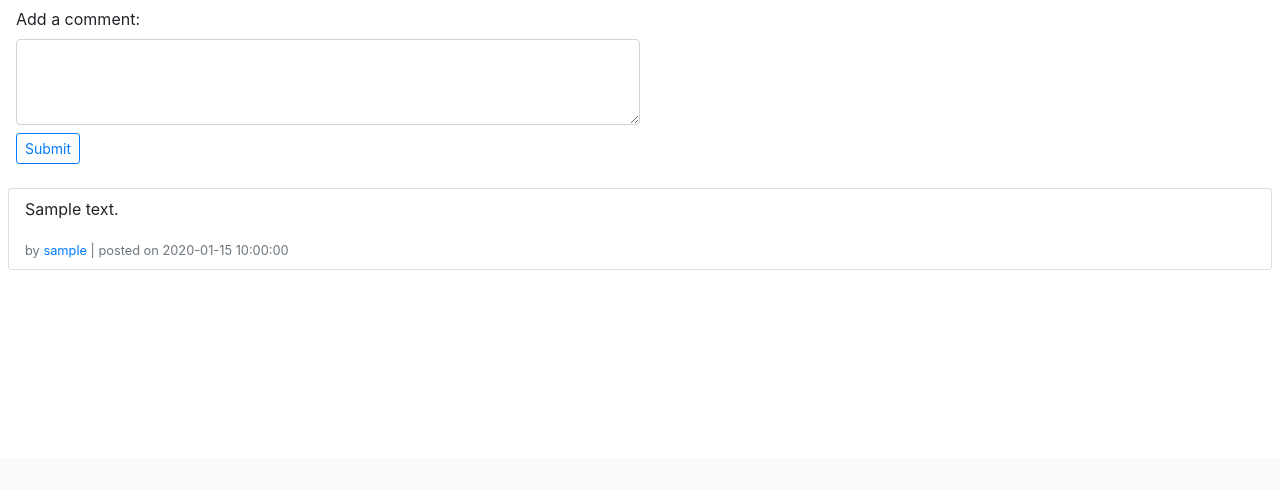
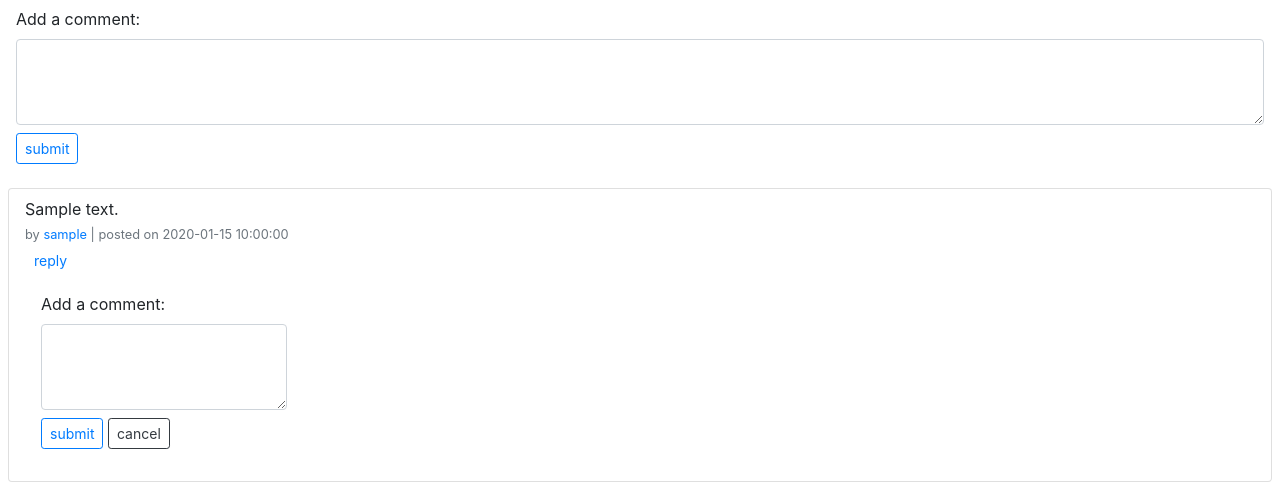
Before and after one commit to nico-martinucci/rebbit, a Flask app: page /posts/1 in a window 1280 px wide. Shown: the part 342-832 px from the top of the page. Before the commit the page ends 612 px from the top, so only its background shows below. Run offline with Flask 3, Linux system fonts and the light colour scheme; tables that the repository leaves empty hold one stand-in row (values such as "Sample post"); some libraries are stand-ins or nearby versions; grey boxes are pictures that could not be loaded.

Commit message:
render sub-comment reply form

```diff
--- a/forms.py
+++ b/forms.py
@@ -55,7 +55,7 @@ class AddCommentForm(FlaskForm):
     content = TextAreaField(
         "Add a comment: ",
         validators=[InputRequired()],
-        render_kw={"id": "comment-text", "class": "form-control col-6", "rows": "3"}
+        render_kw={"id": "comment-text", "class": "form-control", "rows": "3"}
     )
 
 
--- a/static/app.js
+++ b/static/app.js
@@ -3,7 +3,8 @@
 const API_ENDPOINT_URL = "http://localhost:5000/api";
 const mytoken = "{{ csrf_token() }}";
 
-$("#add-comment").on("click", handleNewCommentFormSubmit);
+// change this to a listener on the entire page, for .add-comment clicks
+$(".add-comment").on("click", handleNewCommentFormSubmit);
 
 async function handleNewCommentFormSubmit(event) {
     event.preventDefault();
@@ -41,34 +42,3 @@ async function handleNewCommentFormSubmit(event) {
     $("#comments").prepend($newComment)
 
 }
-
-/*
-async function handleStarClick(event) {
-    event.preventDefault();
-
-    const $star = $(event.target)
-    const message_id = $star.closest("li").attr("id");
-
-    const response = await axios({
-        url: `${API_ENDPOINT_URL}/messages/${message_id}/likes`,
-        method: "POST",
-        data: {
-            csrf_token: mytoken
-        }
-    })
-
-    $star.toggleClass("bi-star").toggleClass("bi-star-fill")
-}
-
-method="POST" action="/posts/{{post.id}}/add-comment"
-
-return {
-            "id": self.id,
-            "content": self.content,
-            "likes": self.likes,
-            "created_at": self.created_at,
-            "parent_comment_id": self.parent_comment_id,
-            "user_id": self.user_id,
-            "post_id": self.post_id
-        }
-*/
--- a/templates/post.html
+++ b/templates/post.html
@@ -21,8 +21,8 @@
     </div>
 </section>
 
-<section>
-    <form class="m-2 p-2" id="add-tag-form">
+<article id="add-parent-comment" data-parent-comment-id="0">
+    <form class="m-2 p-2">
         {{ form.hidden_tag() }} <!--add type=hidden form fields -->
 
         {% for field in form
@@ -39,23 +39,51 @@
 
         {% endfor %}
 
-        <button id="add-comment" type="submit" class="btn btn-sm btn-outline-primary my-2">Submit</button>
+        <button type="submit" class="add-comment btn btn-sm btn-outline-primary my-2">submit</button>
     </form>
-</section>
+</article>
 
 <section id="comments">
     {% for comment in parent_comments %}
-    <div class="card flex-row flex-wrap m-2 p-2">
+    <article class="card flex-row flex-wrap m-2 p-2" data-parent-comment-id="{{comment.parent_comment_id}}">
         <div class="card-block px-2">
-            <p class="card-text">{{comment.content}}</p>
-            <p class="card-text">
+            <p class="card-text my-0">{{comment.content}}</p>
+            <p class="card-text my-0">
                 <small class="text-muted">
                     by <a href="/users/{{post.user.id}}">{{comment.user.username}}</a> |
                     posted on {{comment.created_at}}
                 </small>
             </p>
+            <p class="card-text my-0">
+                <small>
+                    <button id="show-reply-form" class="btn btn-sm btn-link">reply</button>
+                </small>
+            </p>
+            <form class="m-2 p-2">
+                {{ form.hidden_tag() }} <!--add type=hidden form fields -->
+
+                {% for field in form
+                if field.widget.input_type != 'hidden' %}
+
+                <div>
+                    {{ field.label }}
+                    {{ field }}
+
+                    {% for error in field.errors %}
+                    {{ error }}
+                    {% endfor %}
+                </div>
+
+                {% endfor %}
+
+                <button type="submit" class="add-comment btn btn-sm btn-outline-primary my-2">submit</button>
+                <button class="add-comment btn btn-sm btn-outline-dark my-2">cancel</button>
+            </form>
+            <div id="replies">
+
+            </div>
         </div>
-    </div>
+    </article>
     {% endfor %}
 </section>
 
```
